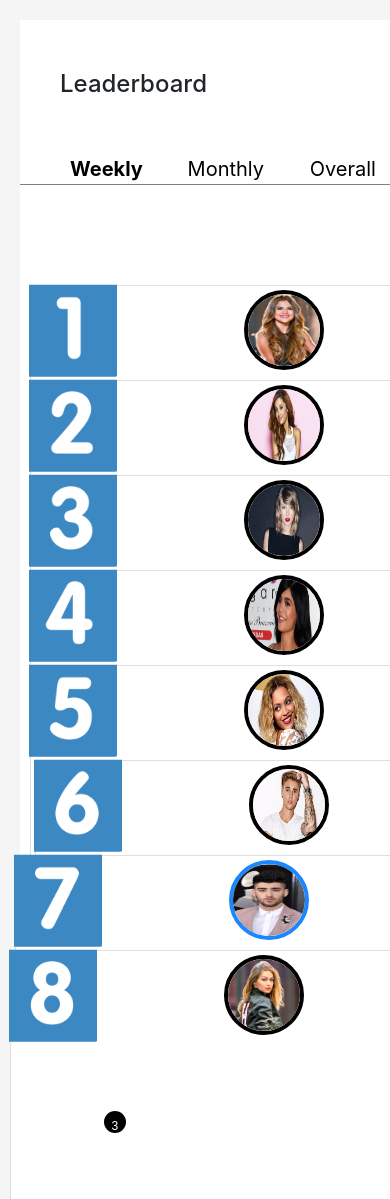
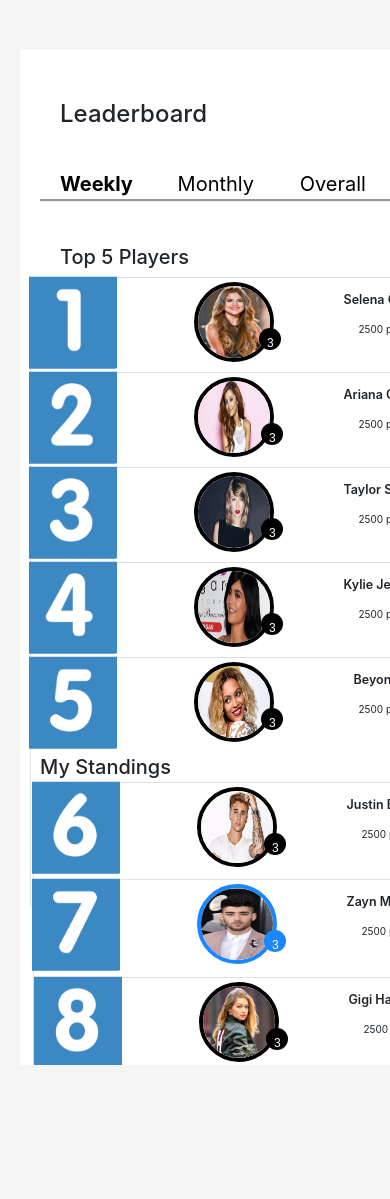
Before and after one commit to AkashAi7/Praemineo_FrontEnd_Challenge, a plain HTML site: page index.html in a window 390 px wide. Shown: the top 1199 px of the page. After the commit the page ends 1085 px from the top, so only its background shows below. Drawn offline with nearby package versions, Linux system fonts and the light colour scheme.

Commit message:
index.html updates

```diff
--- a/figma.html
+++ b/index.html
@@ -7,13 +7,31 @@
   <link rel="stylesheet" href="https://maxcdn.bootstrapcdn.com/bootstrap/3.4.1/css/bootstrap.min.css">
   <link rel="stylesheet" href="https://stackpath.bootstrapcdn.com/bootstrap/4.3.1/css/bootstrap.min.css" integrity="sha384-ggOyR0iXCbMQv3Xipma34MD+dH/1fQ784/j6cY/iJTQUOhcWr7x9JvoRxT2MZw1T" crossorigin="anonymous">
 </head>
-<body style="background-color: whitesmoke;">
+<body style="background-color: whitesmoke">
 
   <style>
 
     .menu{
-      border-bottom: 1px solid grey;
+    /*  border-bottom: 1px solid grey;*/
+      border-width:3px;
 
+      border-bottom-style:groove;
+      margin-left: 20px;
+      margin-right: 20px;
+
+
+    }
+    .menu a{
+        text-decoration: none;
+    }
+
+
+    .menu a:hover {
+        border-bottom: 3px solid rgb(0, 140, 255);
+      }
+
+      .menu a.active {
+        border-bottom: 3px solid rgb(0, 140, 255);
       }
       .numberCircle {
           position: absolute;
@@ -38,7 +56,7 @@
 
       .clip_img {
          clip-path:inset(7% 5% 1% 7%);
-         width:132px;
+         width:142px;
          height:12em;
          left: -9px;
          margin-top: -8px;
@@ -54,15 +72,39 @@
 
       background-color: white;
 
-      margin: 20px 20px 20px 20px;
+     margin: 50px 20px 20px 20px;
 
      }
      .card{
-       width: 120px;
+       width: 130px;
+     }
+
+     .bgblock{
+      overflow:hidden;
+     }
+
+     .card-header-custom {
+       font-size: 15px;
+
     }
 
 
+    .card-header-custom1 {
+      margin-left: 80px;
+
+   }
+
+   .card-title{
+    display: flex;
+    justify-content: center;
+
+   }
+   .card-text{
+       margin-left: 30px;
+   }
+
      @media screen and (max-width:480px) {
+
         .clip_img{
             float:left;
             display:inline;
@@ -74,59 +116,132 @@
           margin-left:10px;
           margin-bottom: 20px;
           margin-top: -100px;
-          width: 490px;
+          width: 450px;
+          height: 1px;
+
         }
 
         .clip_img_dp{
             float:left;
             display:inline;
             margin-top:-100px;
-            margin-left: 200px;
+            margin-left: 150px;
 
         }
         .card-title{
             float:left;
             display:inline;
-            margin-left: 400px;
+            margin-left: 300px;
             margin-top: -90px;
+            font-weight: 600;
+            display: flex;
+            justify-content: center;
 
         }
         .card-text{
             float:left;
             display:inline;
-            margin-left: 400px;
+            margin-left: 315px;
             margin-top: -60px;
+
 
         }
 
         .card-body{
            margin-bottom: 10px;
 
+
         }
         .csize{
-            height: 45px;
-            margin-bottom: 50px;
-            width: 400px;
+            height: 35px;
+            margin-bottom: 60px;
+            width: 350px;
         }
         .firstcard{
           margin-left: -20px;
           margin-top: -100px;
         }
         .cardsix{
-          margin-left: -35px;
+          margin-left: -47px;
+          margin-top: 5px;
+        }
+        .cardlast{
+          margin-left: 10px;
+          margin-top: 7px;
+        }
+        .cardlastl{
+          margin-left: 25px;
+          height: 35px;
+          margin-top: 10px;
         }
         .bgblock{
-          height: 900px;
+          height: 1015px;
           width: 500px;
       }
+
+      .numberCircle {
+        position: absolute;
+        border-radius: 50%;
+        width: 22px;
+        height: 22px;
+        padding: 8px;
+        top: 70px;
+        left: 150px;
+
+        background:black;
+
+        color: white;
+        text-align: center;
+
+
+        font: 12px Arial, sans-serif;
+
     }
 
 
+
+
+    .card-header-custom {
+      margin-bottom:75px;
+      margin-left: -100px;
+      font-size: 15px;
+
+     }
+
+     .head2{
+       margin-top: 430px;
+       position: absolute;
+       margin-left: -100px;
+     }
+
+     .card-header-custom1 {
+      margin-bottom:75px;
+      margin-left: -10px;
+      font-size: 15px;
+
+     }
+     .finals {
+
+       width: 150px;
+        margin-bottom: 95px;
+     }
+
+     .fifth{
+       margin-left: 10px;
+     }
+
+ }
+
+
+
  </style>
+
+
+
   <div class="bgblock">
   <h2 style="padding-top: 50px; padding-left: 40px;font-size:x-large;">Leaderboard  </h2>
   <div class="menu">
-  <nav style="padding-top: 50px; padding-left: 50px;font-size: 20px;">
+  <nav style="padding-top: 10px; padding-left: 20px;font-size: 20px;margin-top:30px;">
    <a href="" style="font-weight:bolder;color:black;">Weekly </a>
     <a href=""style="font-weight:400;margin-left :40px;color:black;">Monthly</a>
      <a href=""style="font-weight:400;margin-left :40px;color:black;">Overall</a>
@@ -134,7 +249,14 @@
   </div>
 
 
-    <div class="card-deck" style="padding-top: 200px;">
+
+     <div class="card-header-custom" style="margin-top:40px; margin-left:40px;font-size: 20px; font-weight: 500;">Top 5 Players</div>
+ <!-- </nav> -->
+
+
+
+    <div class="card-deck" style="padding-top: 30px; float: left;" >
+       <div class="finals">
                  <div class="csize">
           <div class="firstcard">
         <div class="card" style="margin-left:30px; height:250px;">
@@ -145,10 +267,13 @@
               <div class="clip_img_dp">
                 <img class="card-img-top" src="./assets/selena.jpg" alt="Card image cap" style="border-radius: 50%; width:80px; height:80px; border: 4px solid rgb(0, 0, 0);">
              </div>
+             <div class="numberCircleC">
             <div class="numberCircle" style="margin-left: 78px; margin-top: -20px;">3</div>
+          </div>
             <h5 class="card-title">Selena Gomez</h5>
             <p class="card-text">2500 pts</p>
 
+          </div>
         </div>
       </div>
     </div>
@@ -164,7 +289,7 @@
           <img class="card-img-top" src="./assets/ariana.jpg" alt="Card image cap" style="border-radius: 50%; width:80px; height:80px; border: 4px solid rgb(0, 0, 0);">
         </div>
        <div class="numberCircle" style="margin-left: 80px; margin-top: -20px;">3</div>
-       <h5 class="card-title">Selena Gomez</h5>
+       <h5 class="card-title">Ariana Grande</h5>
        <p class="card-text">2500 pts</p>
      </div>
    </div>
@@ -180,7 +305,7 @@
 <img class="card-img-top" src="./assets/taylor.jpg" alt="Card image cap" style="border-radius: 50%; width:80px; height:80px; border: 4px solid rgb(0, 0, 0);">
 </div>
 <div class="numberCircle" style="margin-left: 80px; margin-top: -20px;">3</div>
-<h5 class="card-title">Selena Gomez</h5>
+<h5 class="card-title">Taylor Swift</h5>
 <p class="card-text">2500 pts</p>
 </div>
 </div>
@@ -197,7 +322,7 @@
 <img class="card-img-top" src="./assets/kylie.jpg" alt="Card image cap" style="border-radius: 50%; width:80px; height:80px; border: 4px solid rgb(0, 0, 0);">
 </div>
 <div class="numberCircle" style="margin-left: 80px; margin-top: -20px;">3</div>
-<h5 class="card-title">Selena Gomez</h5>
+<h5 class="card-title">Kylie Jenner</h5>
 <p class="card-text">2500 pts</p>
 </div>
 </div>
@@ -205,7 +330,7 @@
 
 
 <div class="csize">
-  <div class="card" style=" height:250px;">
+  <div class="card" style=" height:250px; position:relative;">
   <div class="clip_img">
  <img class="card-img-top" src="./assets/five.png" alt="Card image cap" style="" >
 </div>
@@ -214,16 +339,21 @@
 <img class="card-img-top" src="./assets/beyonce.jpg" alt="Card image cap" style="border-radius: 50%; width:80px; height:80px; border: 4px solid rgb(0, 0, 0);">
 </div>
 <div class="numberCircle" style="margin-left: 80px; margin-top: -20px;">3</div>
-<h5 class="card-title">Selena Gomez</h5>
+<div class="fifth"><h5 class="card-title">Beyoncé</h5></div>
 <p class="card-text">2500 pts</p>
+
+</div>
 </div>
 </div>
 </div>
 
-
+<!-- <div class="card-header-custom1" style="margin-top:-10px; margin-left:140px;font-size: 15px;">Top 5 Players</div> -->
+<div class="head2"><div class="card-header-custom1" style="margin-top:-25px; margin-left:120px; font-size: 20px; font-weight: 500;">My Standings</div>
+</div>
+<div class="card-deck" style=" float: left;padding-top:25px;">
 <div class="csize">
   <div class="cardsix">
-  <div class="card" style=" height:250px; margin-left: 50px; ">
+  <div class="card" style=" height:250px; margin-left: 60px; ">
   <div class="clip_img">
  <img class="card-img-top" src="./assets/six.png" alt="Card image cap" style="" >
 </div>
@@ -232,7 +362,7 @@
 <img class="card-img-top" src="./assets/justin.jpg" alt="Card image cap" style="border-radius: 50%; width:80px; height:80px; border: 4px solid rgb(0, 0, 0);">
 </div>
 <div class="numberCircle" style="margin-left: 80px; margin-top: -20px;">3</div>
-<h5 class="card-title">Selena Gomez</h5>
+<h5 class="card-title">Justin Bieber</h5>
 <p class="card-text">2500 pts</p>
 </div>
 </div>
@@ -244,7 +374,8 @@
 
 
 <div class="csize">
-  <div class="card" style=" height:250px; margin-right :20px;margin-left :-5px;">
+  <div class="cardlast">
+  <div class="card" style=" height:250px; margin-right :20px;margin-left :3px;">
   <div class="clip_img">
  <img class="card-img-top" src="./assets/seven.png" alt="Card image cap" style="" >
 </div>
@@ -253,8 +384,9 @@
 <img class="card-img-top" src="./assets/zayn.jpg" alt="Card image cap" style="border-radius: 50%; width:80px; height:80px; border: 4px solid #1A86FF;">
 </div>
 <div class="numberCircle" style="margin-left: 80px; margin-top: -20px;background-color: #1A86FF;">3</div>
-<h5 class="card-title">Selena Gomez</h5>
+<h5 class="card-title">Zayn Malik</h5>
 <p class="card-text">2500 pts</p>
+</div>
 </div>
 </div>
 </div>
@@ -262,6 +394,7 @@
 
 
 <div class="csize" style="margin-left: -20px;">
+  <div class="cardlastl">
   <div class="card" style=" height:250px;">
   <div class="clip_img">
  <img class="card-img-top" src="./assets/eight.png" alt="Card image cap" style="" >
@@ -271,17 +404,15 @@
 <img class="card-img-top" src="./assets/gigi.jpg" alt="Card image cap" style="border-radius: 50%; width:80px; height:80px; border: 4px solid rgb(0, 0, 0);">
 </div>
 <div class="numberCircle" style="margin-left: 80px; margin-top: -20px;">3</div>
-<h5 class="card-title">Selena Gomez</h5>
+<h5 class="card-title">Gigi Hadid</h5>
 <p class="card-text">2500 pts</p>
 </div>
 </div>
 </div>
-
-
-
+</div>
+  </div>
 
 </div>
 
-    </div>
 </body>
 </html>
```
Also changed, not shown: 1 other file. Lines whose indentation alone changed are shown as unchanged.
